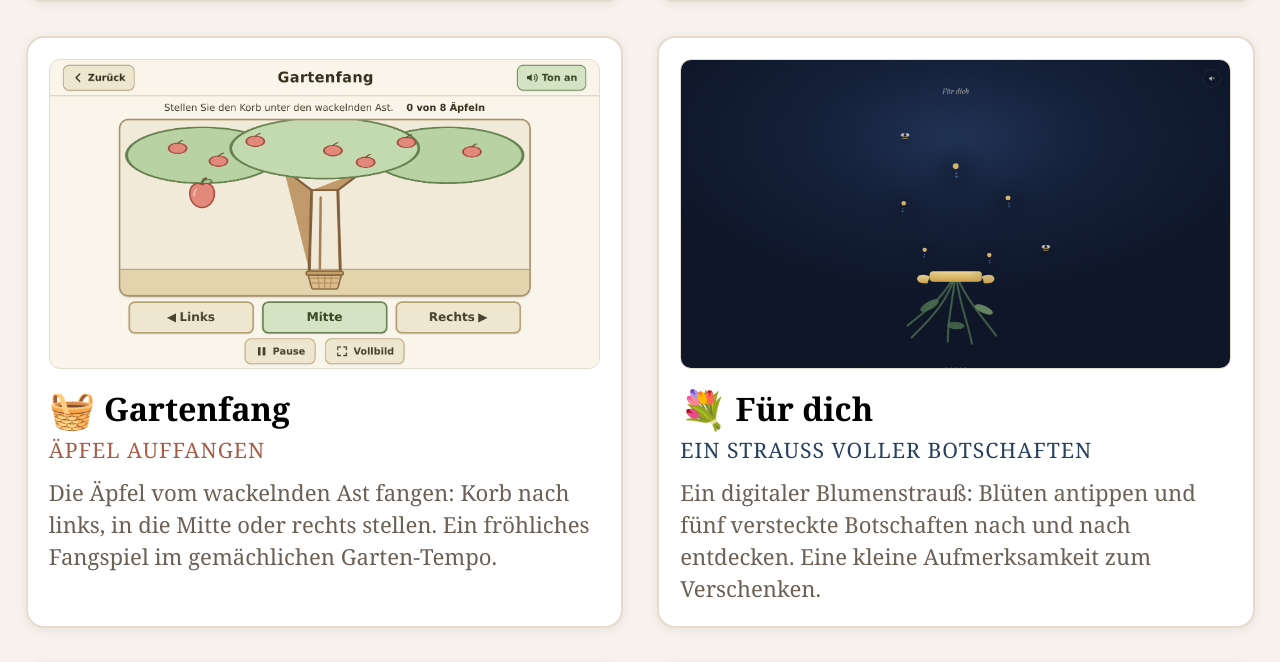
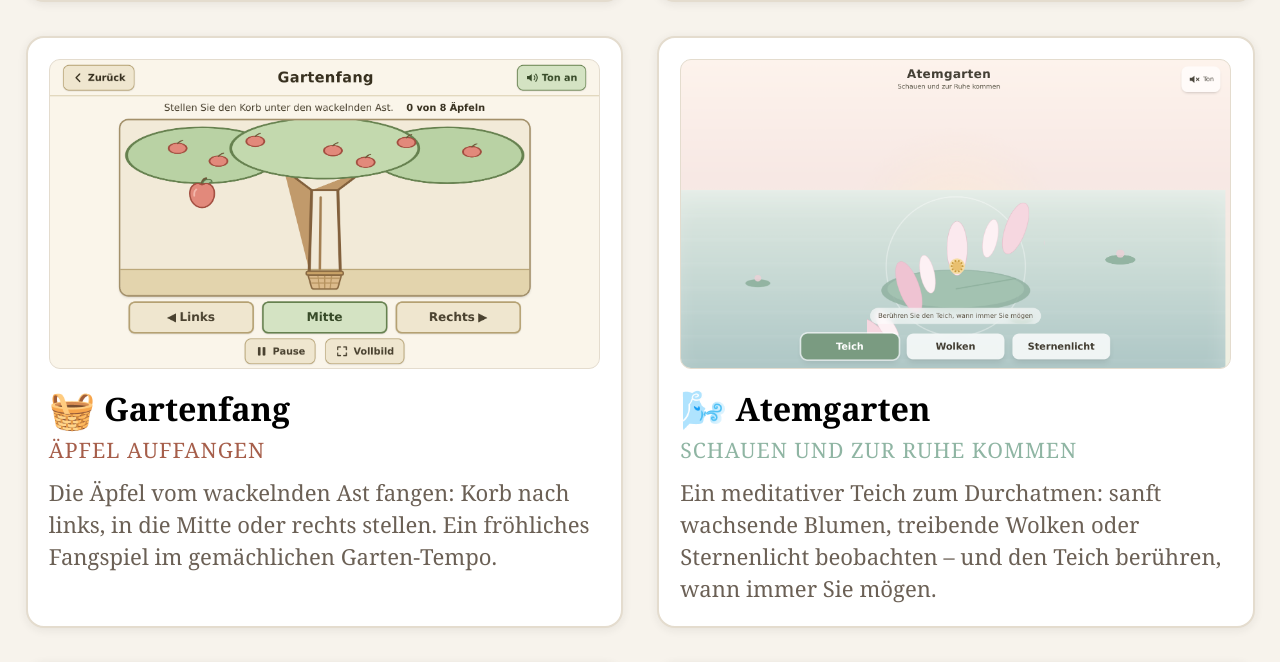
Before and after one commit to gerd-collab/senior-fokus, a website built with Vite: page index.html in a window 1280 px wide. Shown: the part 9133-9795 px from the top of the page. Built offline with nearby package versions, Linux system fonts and the light colour scheme.

Commit message:
Für dich entfernt

```diff
--- a/src/apps.ts
+++ b/src/apps.ts
@@ -351,17 +351,6 @@ export const APPS: readonly AppInfo[] = [
     accent: '#A65E4A'
   },
   {
-    id: 'blumenstrauss',
-    title: 'Für dich',
-    subtitle: 'Ein Strauß voller Botschaften',
-    description:
-      'Ein digitaler Blumenstrauß: Blüten antippen und fünf versteckte Botschaften nach und nach entdecken. Eine kleine Aufmerksamkeit zum Verschenken.',
-    url: 'https://blumenstrauss.vercel.app/',
-    screenshot: '/app-screenshots/blumenstrauss.png',
-    icon: '💐',
-    accent: '#274060'
-  },
-  {
     id: 'atemgarten',
     title: 'Atemgarten',
     subtitle: 'Schauen und zur Ruhe kommen',
```
Also changed, not shown: README.md, dist/app-screenshots/blumenstrauss.png (deleted), dist/assets/index-CMcRQXLl.js (added), dist/assets/index-jqib2s4_.js (deleted), dist/index.html, public/app-screenshots/blumenstrauss.png (deleted).
